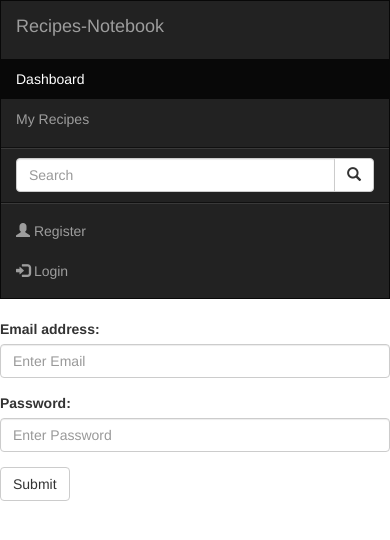
After one commit to Sashko-Milushev/recipes_notebook, a Django app: page /accounts/login/ in a window 390 px wide. The commit adds this page. Shown: the top 540 px of the page. Run offline with Django 4.2, Linux system fonts and the light colour scheme; some libraries are stand-ins or nearby versions.

Commit message:
Add custom backend for user-auth. Change login view with function-based

```diff
--- a/recipes_notebook/accounts/forms.py
+++ b/recipes_notebook/accounts/forms.py
@@ -1,5 +1,6 @@
-from django.contrib.auth import forms as auth_forms, get_user_model
+from django.contrib.auth import forms as auth_forms, get_user_model, authenticate
 from django import forms
+from django.contrib.auth.forms import AuthenticationForm
 
 UserModel = get_user_model()
 
@@ -18,3 +19,24 @@ class RegisterForm(auth_forms.UserCreationForm):
         self.fields['password1'].widget.attrs['class'] = 'form-control'
         self.fields['password2'].widget = forms.PasswordInput()
         self.fields['password2'].widget.attrs['class'] = 'form-control'
+
+
+class LoginForm(AuthenticationForm):
+    email = forms.EmailField(label='Email', required=False)
+
+    def __init__(self, *args, **kwargs):
+        super().__init__(*args, **kwargs)
+        self.fields['username'].widget = forms.HiddenInput()
+        self.fields['password'].widget.attrs.update({'placeholder': 'Password'})
+        self.fields['email'].widget.attrs.update({'placeholder': 'Enter Email'})
+
+    def clean(self):
+        email = self.cleaned_data.get('email')
+        password = self.cleaned_data.get('password')
+        if email and password:
+            self.user_cache = authenticate(self.request, username=email, password=password)
+            if self.user_cache is None:
+                raise self.get_invalid_login_error()
+            else:
+                self.confirm_login_allowed(self.user_cache)
+        return self.cleaned_data
--- a/recipes_notebook/accounts/urls.py
+++ b/recipes_notebook/accounts/urls.py
@@ -1,7 +1,8 @@
 from django.urls import path
 
-from recipes_notebook.accounts.views import RegisterView
+from recipes_notebook.accounts.views import RegisterView, login_user
 
 urlpatterns = (
     path('register/', RegisterView.as_view(), name='register user'),
+    path('login/', login_user, name='login user'),
 )
--- a/recipes_notebook/accounts/views.py
+++ b/recipes_notebook/accounts/views.py
@@ -1,9 +1,11 @@
-from django.contrib.auth import get_user_model
-from django.shortcuts import render
+from django.contrib.auth import views as auth_views, get_user_model, login
+from django.http import HttpResponse
+from django.shortcuts import render, redirect
 from django.urls import reverse_lazy
 from django.views import generic as views
+from django.contrib.auth import authenticate, login
 
-from recipes_notebook.accounts.forms import RegisterForm
+from recipes_notebook.accounts.forms import RegisterForm, LoginForm
 
 UserModel = get_user_model()
 
@@ -22,3 +24,43 @@ class RegisterView(views.CreateView):
     def post(self, request, *args, **kwargs):
         response = super().post(request, *args, **kwargs)
         return response
+
+
+#
+# class CustomLoginView(auth_views.LoginView):
+#     template_name = 'accounts/login-page.html'
+#     success_url = reverse_lazy('home')
+#     form_class = LoginForm
+#
+#     def post(self, request, *args, **kwargs):
+#         print('post method called')
+#         response = super().post(request, *args, **kwargs)
+#         print('post method completed')
+#         return response
+#
+#     def get_success_url(self):
+#         if self.success_url:
+#             return self.success_url
+#         else:
+#             return self.get_redirect_url() or self.get_default_redirect_url()
+#
+#     def form_valid(self, form):
+#         response = super().form_valid(form)
+#         login(self.request, self.user_cache)
+#         return response
+
+
+def login_user(request):
+    if request.method == 'POST':
+        email = request.POST.get('email')
+        password = request.POST.get('password')
+        user = authenticate(request, email=email, password=password)
+        if user is not None:
+            login(request, user)
+            return redirect('home')
+        else:
+            return HttpResponse('Invalid login credentials')
+    else:
+        form = LoginForm()
+        context = {'form': form}
+        return render(request, 'accounts/login-page.html', context)
--- a/recipes_notebook/settings.py
+++ b/recipes_notebook/settings.py
@@ -41,6 +41,9 @@ MIDDLEWARE = [
     'django.contrib.messages.middleware.MessageMiddleware',
     'django.middleware.clickjacking.XFrameOptionsMiddleware',
 ]
+
+AUTHENTICATION_BACKENDS = ['recipes_notebook.accounts.backends.EmailBackend',
+                           'django.contrib.auth.backends.ModelBackend', ]
 
 ROOT_URLCONF = 'recipes_notebook.urls'
 
@@ -119,3 +122,5 @@ DEFAULT_AUTO_FIELD = 'django.db.models.BigAutoField'
 AUTH_USER_MODEL = 'accounts.AppUser'
 
 CLOUDINARY_URL = config('CLOUDINARY_URL')
+
+LOGIN_REDIRECT_URL = 'home'
--- /dev/null
+++ b/templates/accounts/login-page.html
@@ -0,0 +1,26 @@
+{% extends 'base/base-page.html' %}
+{% block page_content %}
+    <form class="form-horizontal" method="post" action="{% url 'login user' %}">
+        <div class="form-group">
+            <label class="control-label col-sm-2" for="email">Email address:</label>
+            <div class="col-sm-10">
+                <input type="email" class="form-control" id="email" name="email" placeholder="Enter Email">
+
+            </div>
+
+        </div>
+        <div class="form-group">
+            <label class="control-label col-sm-2" for="pwd">Password:</label>
+            <div class="col-sm-10">
+                <input type="password" class="form-control" id="pwd" name="password" placeholder="Enter Password">
+            </div>
+
+        </div>
+        <div class="form-group">
+            <div class="col-sm-offset-2 col-sm-10">
+                <button type="submit" class="btn btn-default">Submit</button>
+            </div>
+        </div>
+        {% csrf_token %}
+    </form>
+{% endblock %}
--- a/templates/base/base-page.html
+++ b/templates/base/base-page.html
@@ -31,7 +31,7 @@
             </form>
             <ul class="nav navbar-nav navbar-right">
                 <li><a href="{% url 'register user' %}"><span class="glyphicon glyphicon-user"></span> Register</a></li>
-                <li><a href="#"><span class="glyphicon glyphicon-log-in"></span> Login</a></li>
+                <li><a href="{% url 'login user' %}"><span class="glyphicon glyphicon-log-in"></span> Login</a></li>
             </ul>
         </div>
     </nav>
```
Also changed, not shown: recipes_notebook/accounts/backends.py (added, +21 -0 lines).
